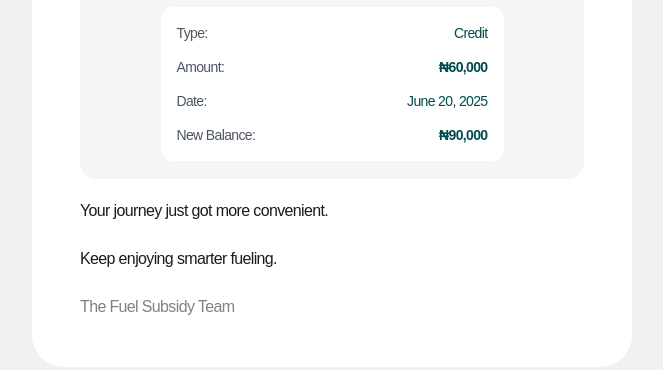
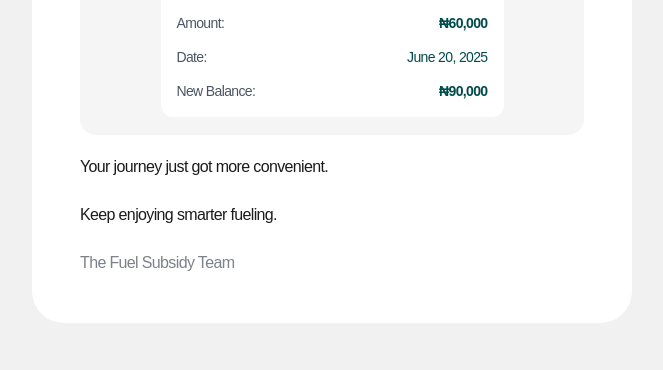
Before and after one commit to freyafidelia96/Email-Template, a plain HTML site: page parent.html in a window 1280 px wide. Shown: the part 443-813 px from the top of the page, without its empty margins (308-971 px from the left). Drawn offline with Linux system fonts and the light colour scheme; a web font is replaced by a local one.

Commit message:
padding 3

```diff
--- a/parent.html
+++ b/parent.html
@@ -19,7 +19,7 @@
         font-family: "Mona Sans", sans-serif;
       }
 
-      @media (max-width: 768px) {
+      /* @media (max-width: 768px) {
         body {
           padding: 20px;
         }
@@ -27,14 +27,14 @@
 
       @media (min-width: 769px) {
         body {
-          padding: 64px;
         }
-      }
+      } */
     </style>
   </head>
 
   <body
     style="
+      padding: 20px;
       background-color: #f1f1f1;
       margin: 0;
       width: 100% !important;
```
